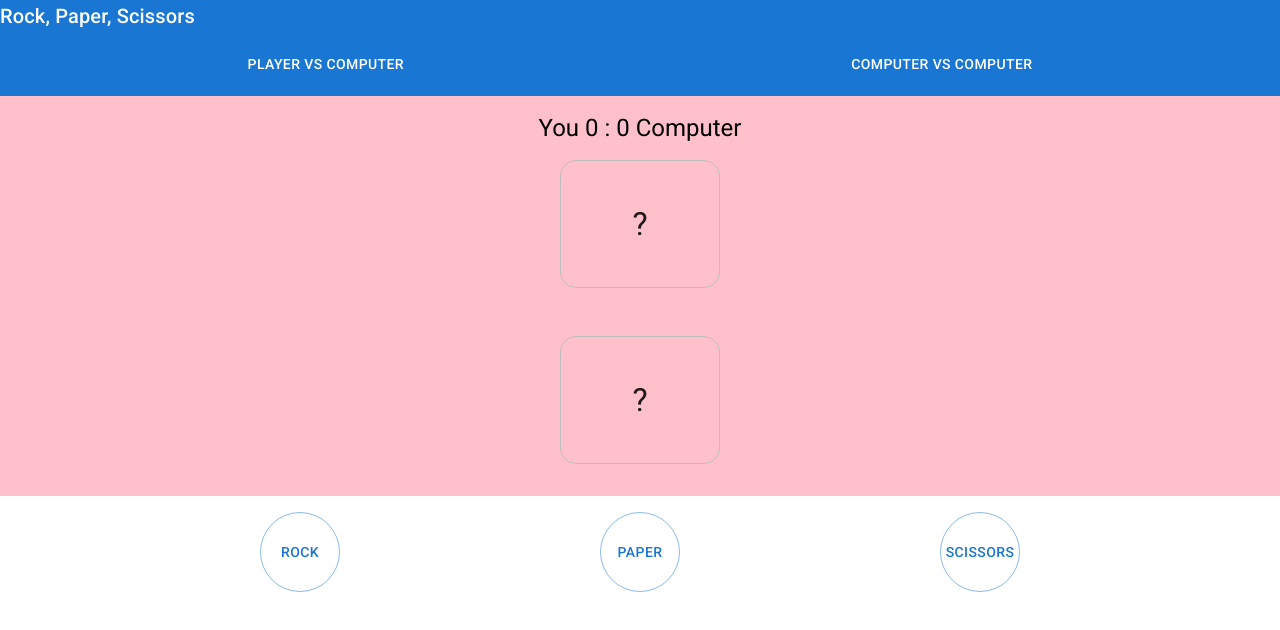
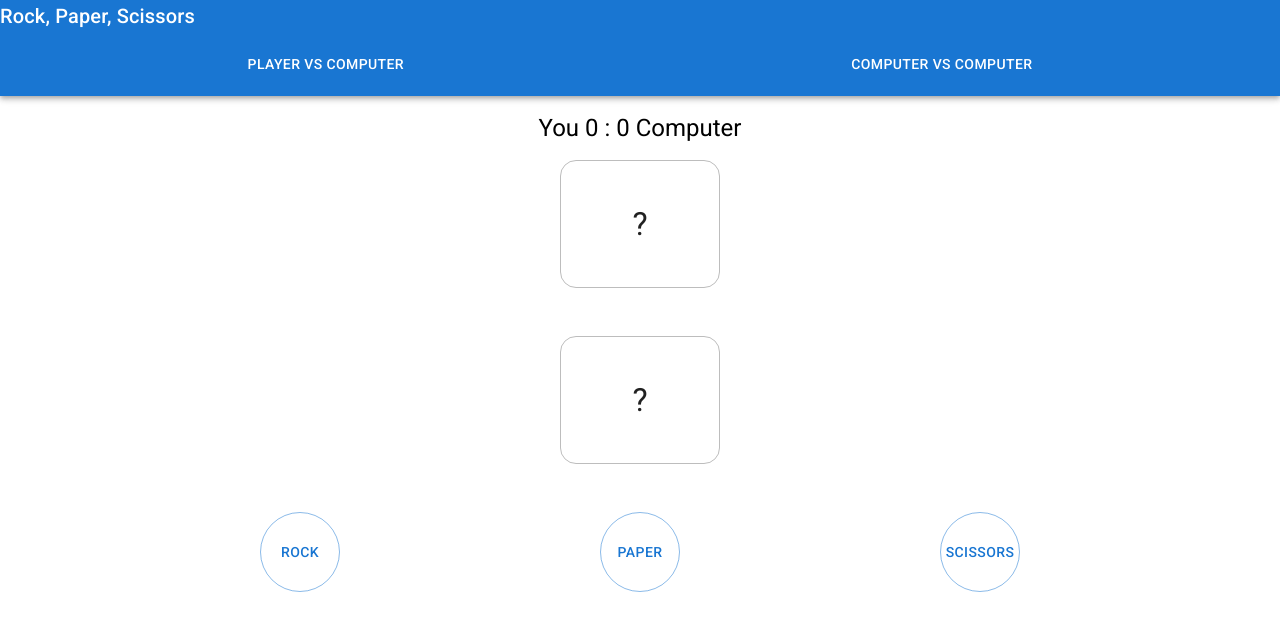
Before and after one commit to dkgian/aerq-rps, a React (Create React App) app: page / in a window 1280 px wide. Shown: the top 630 px of the page. Built offline with nearby package versions, Linux system fonts and the light colour scheme.

Commit message:
remove bg

```diff
--- a/src/views/PlayerComputer.tsx
+++ b/src/views/PlayerComputer.tsx
@@ -64,7 +64,6 @@ const PlayerComputer = () => {
 					flexDirection: 'column',
 					width: '100vw',
 					height: '50vh',
-					background: 'pink',
 				}}
 			>
 				<StyledScoreBoard variant="h5">
```
